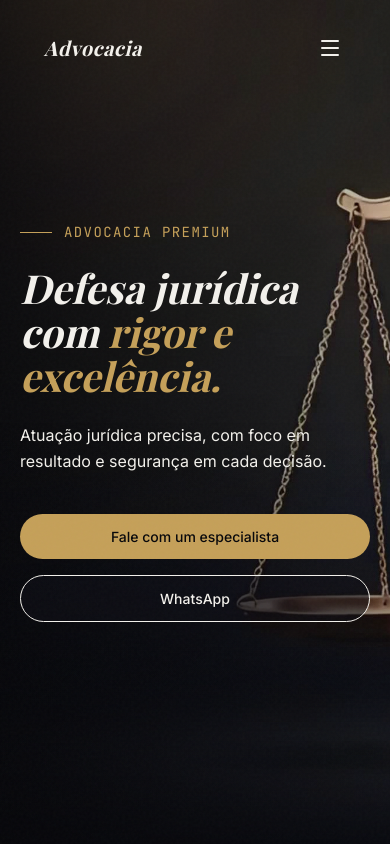
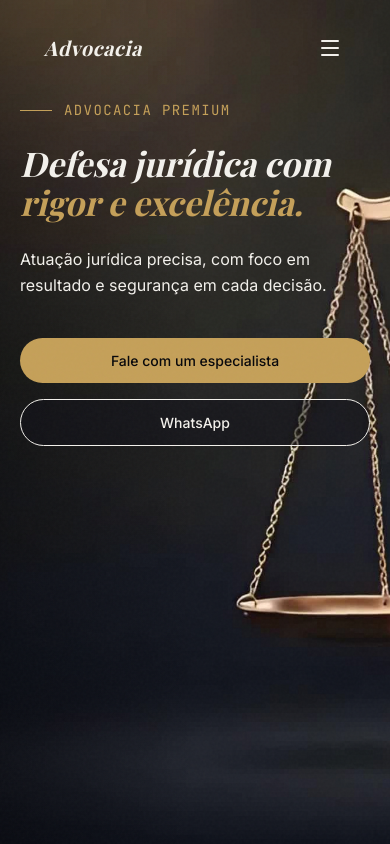
Before and after one commit to DuardoHenrique/advocacia-premium, a React (Vite) app: page / in a window 390 px wide. Shown: the top 844 px of the page. Built offline with nearby package versions, Linux system fonts and the light colour scheme; a web font is replaced by a local one.

Commit message:
feat: refine hero background for mobile and improve video clarity

```diff
--- a/src/components/sections/Hero.jsx
+++ b/src/components/sections/Hero.jsx
@@ -2,6 +2,7 @@ import React, { useEffect, useRef, useState } from 'react'
 import { gsap } from '../../lib/gsap'
 import Button from '../ui/Button'
 import heroVideo from '../../assets/hero advocacia.mp4'
+import heroVideoMobile from '../../assets/background-hero-mobile.mp4'
 import heroPoster from '../../assets/hero-poster.jpg'
 
 export default function Hero() {
@@ -11,6 +12,7 @@ export default function Hero() {
   const ctaRef = useRef(null)
   const bgRef = useRef(null)
   const [videoLoaded, setVideoLoaded] = useState(false)
+  const [mobileVideoLoaded, setMobileVideoLoaded] = useState(false)
 
   useEffect(() => {
     let ctx = gsap.context(() => {
@@ -42,7 +44,7 @@ export default function Hero() {
     <section
       id="hero"
       ref={sectionRef}
-      className="relative w-full h-[100dvh] flex items-center overflow-hidden"
+      className="relative w-full h-[100dvh] flex flex-col md:flex-row items-start md:items-center overflow-hidden pt-[100px] md:pt-0"
     >
       {/* Background Cinematográfico */}
       <div
@@ -53,26 +55,40 @@ export default function Hero() {
         <img
           src={heroPoster}
           alt="Poster Advocacia"
-          className={`absolute inset-0 w-full h-full object-cover transition-opacity duration-1000 ${videoLoaded ? 'opacity-0' : 'opacity-80'}`}
+          className={`absolute inset-0 w-full h-full object-cover transition-opacity duration-1000 ${(videoLoaded || mobileVideoLoaded) ? 'opacity-0' : 'opacity-100'}`}
         />
 
-        {/* Vídeo */}
+        {/* Vídeo Desktop */}
         <video
           autoPlay
           muted
           loop
           playsInline
           onLoadedData={() => setVideoLoaded(true)}
-          className={`absolute inset-0 w-full h-full object-cover transition-opacity duration-1000 ${videoLoaded ? 'opacity-40' : 'opacity-0'}`}
+          className={`hidden md:block absolute inset-0 w-full h-full object-cover transition-opacity duration-1000 ${videoLoaded ? 'opacity-100' : 'opacity-0'}`}
         >
           <source src={heroVideo} type="video/mp4" />
         </video>
 
-        <div className="absolute inset-0 bg-gradient-to-r from-bg-primary/80 via-bg-primary/40 to-transparent" />
+        {/* Vídeo Mobile */}
+        <video
+          autoPlay
+          muted
+          loop
+          playsInline
+          poster={heroPoster}
+          onLoadedData={() => setMobileVideoLoaded(true)}
+          className={`block md:hidden absolute inset-0 w-full h-full object-cover transition-opacity duration-1000 ${mobileVideoLoaded ? 'opacity-100' : 'opacity-0'}`}
+        >
+          <source src={heroVideoMobile} type="video/mp4" />
+        </video>
+
+        <div className="absolute inset-0 bg-gradient-to-r from-bg-primary/40 via-transparent to-transparent" />
       </div>
 
       {/* Overlays de legibilidade */}
-      <div className="absolute inset-0 z-10 bg-gradient-to-t from-bg-primary/60 via-transparent to-transparent h-full" />
+      {/* Overlay sutil para legibilidade removido/suavizado */}
+      <div className="absolute inset-0 z-10 bg-transparent h-full" />
 
       {/* Conteúdo */}
       <div className="relative z-20 w-full max-w-container mx-auto px-[20px] md:px-[32px]">
@@ -83,7 +99,7 @@ export default function Hero() {
           </div>
           <h1
             ref={headlineRef}
-            className="font-display font-bold italic text-[40px] leading-[1.1] md:text-[64px] lg:text-[72px] text-text-primary mb-6 opacity-0"
+            className="font-display font-bold italic text-[34px] leading-[1.15] md:text-[64px] lg:text-[72px] text-text-primary mb-6 opacity-0"
           >
             Defesa jurídica com <span className="text-accent">rigor e excelência.</span>
           </h1>
```
Also changed, not shown: 1 other file (tests, documents, lock files or other folders).
